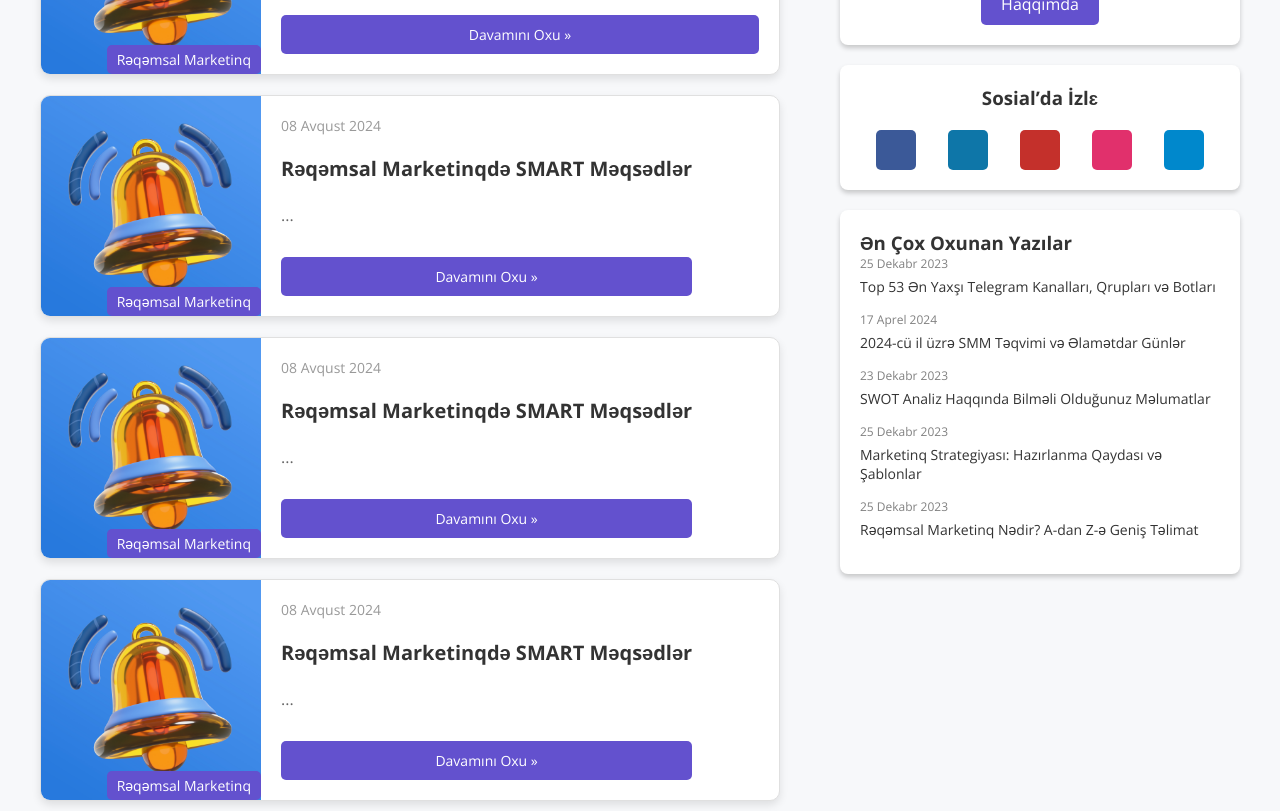
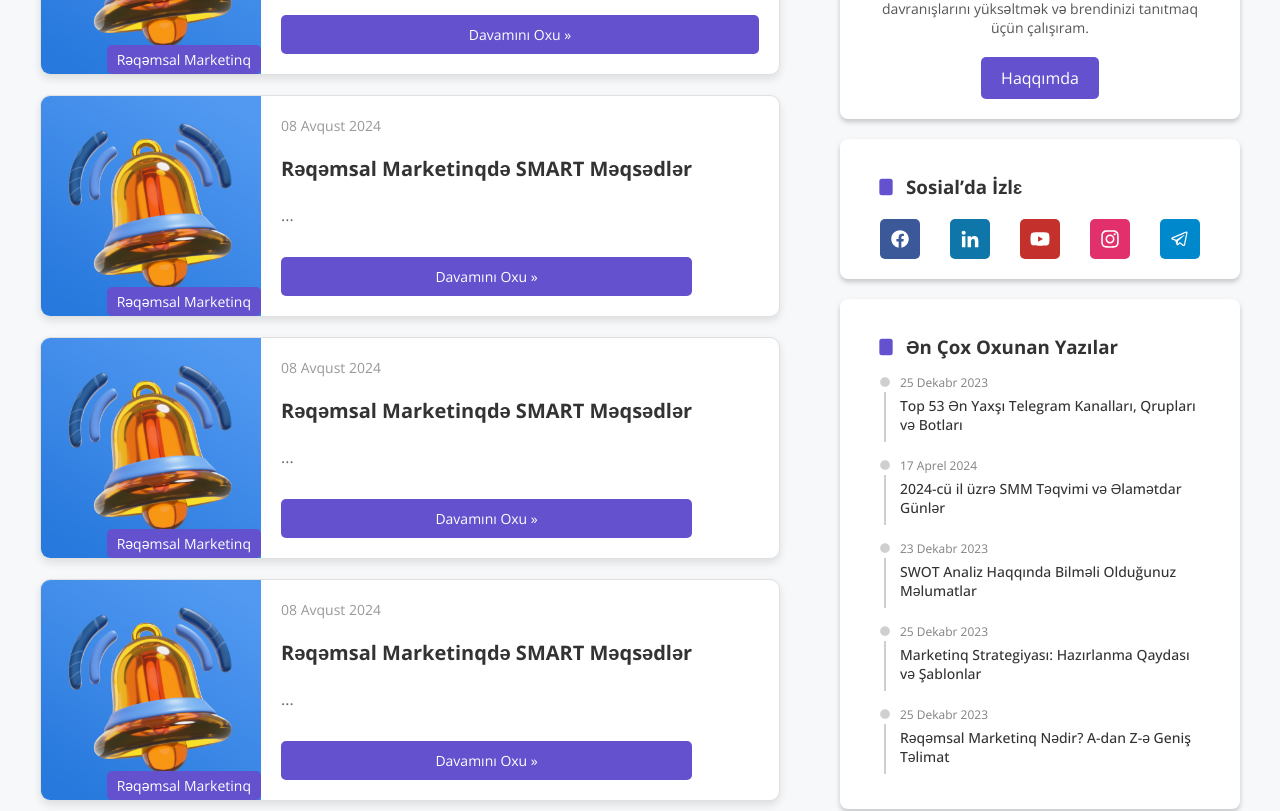
Before and after one commit to mlalayev/AdHoven, a React (Vite) app: page / in a window 1280 px wide. Shown: the part 1380-2191 px from the top of the page. Built offline with nearby package versions, Linux system fonts and the light colour scheme; no server answers.

Commit message:
my commit

```diff
--- /dev/null
+++ b/MostReadTopics.json
@@ -0,0 +1,22 @@
+[
+    {
+        "date": "25 Dekabr 2023",
+        "title": "Top 53 Ən Yaxşı Telegram Kanalları, Qrupları və Botları"
+    },
+    {
+        "date": "17 Aprel 2024",
+        "title": "2024-cü il üzrə SMM Təqvimi və Əlamətdar Günlər"
+    },
+    {
+        "date": "23 Dekabr 2023",
+        "title": "SWOT Analiz Haqqında Bilməli Olduğunuz Məlumatlar"
+    },
+    {
+        "date": "25 Dekabr 2023",
+        "title": "Marketinq Strategiyası: Hazırlanma Qaydası və Şablonlar"
+    },
+    {
+        "date": "25 Dekabr 2023",
+        "title": "Rəqəmsal Marketinq Nədir? A-dan Z-ə Geniş Təlimat"
+    }
+]
--- a/src/Components/MainPage/MainPage-MostRead/MostRead.css
+++ b/src/Components/MainPage/MainPage-MostRead/MostRead.css
@@ -1,30 +1,76 @@
 .posts-card {
+    margin: auto;
+    padding: 20px 40px;
     max-width: 400px;
-    margin: auto;
-    padding: 20px;
-    box-shadow: 0px 3px 5px rgba(0, 0, 0, 0.2);
     border-radius: 8px;
     background-color: white;
+    box-shadow: 0px 3px 5px rgba(0, 0, 0, 0.2);
 }
 
 .post-list {
+    margin: 0;
+    padding: 0;
     list-style: none;
-    padding: 0;
 }
 
-.post-list li {
-    margin-bottom: 15px;
+.post-item {
+    display: flex;
+    position: relative;
+    margin-bottom: 20px;
+    align-items: flex-start;
+    transition: color 0.3s ease;
 }
 
-.post-list li span {
+.timeline {
+    display: flex;
+    position: relative;
+    margin-right: 10px;
+    align-items: center;
+    flex-direction: column;
+}
+
+.dot-icon {
+    margin-top: 3px;
+    font-size: 10px;
+    transition: color 0.3s ease;
+    color: rgba(128, 128, 128, 0.375); /* Initial color of the dot */
+}
+
+.line {
+    width: 2px;
+    height: 50px; /* Adjust height to the spacing between dots */
+    margin-top: 5px;
+    background-color: rgba(128, 128, 128, 0.375);
+    margin-bottom: -5px; /* Adjust margin to align the line correctly */
+}
+
+.spanicon {
+    gap: 10px;
+    display: flex;
+    margin: 15px 0;
+    margin-left: -4px;
+    align-items: center;
+}
+
+.post-item:hover .dot-icon {
+    color: #6351CE; /* Color change of the dot on hover */
+}
+
+.post-content span {
     display: block;
     font-size: 12px;
     color: gray;
     margin-bottom: 5px;
 }
 
-.post-list li p {
+.post-content p {
     font-size: 14px;
     color: #333;
+    font-weight: 500;
     margin: 0;
+    transition: color 0.3s ease;
 }
+
+.post-item:hover p {
+    color: #6351CE; /* Text color change on hover */
+}
--- a/src/Components/MainPage/MainPage-MostRead/MostRead.tsx
+++ b/src/Components/MainPage/MainPage-MostRead/MostRead.tsx
@@ -1,31 +1,33 @@
-import React from 'react';
+import React, { useState } from 'react';
 import './MostRead.css';
+import { FaCircle } from 'react-icons/fa';
+import MostReadTopics from '../../../../MostReadTopics.json';
+import { TbRectangleVerticalFilled } from "react-icons/tb";
+
+interface Post {
+    date: string;
+    title: string;
+}
 
 const MostRead: React.FC = () => {
+    const [posts] = useState<Post[]>(MostReadTopics);
+
     return (
         <div className="posts-card">
-            <h3>Ən Çox Oxunan Yazılar</h3>
+            <span className='spanicon'><TbRectangleVerticalFilled color='#6351CE' size={20} /><h3>Ən Çox Oxunan Yazılar</h3></span>
             <ul className="post-list">
-                <li>
-                    <span>25 Dekabr 2023</span>
-                    <p>Top 53 Ən Yaxşı Telegram Kanalları, Qrupları və Botları</p>
-                </li>
-                <li>
-                    <span>17 Aprel 2024</span>
-                    <p>2024-cü il üzrə SMM Təqvimi və Əlamətdar Günlər</p>
-                </li>
-                <li>
-                    <span>23 Dekabr 2023</span>
-                    <p>SWOT Analiz Haqqında Bilməli Olduğunuz Məlumatlar</p>
-                </li>
-                <li>
-                    <span>25 Dekabr 2023</span>
-                    <p>Marketinq Strategiyası: Hazırlanma Qaydası və Şablonlar</p>
-                </li>
-                <li>
-                    <span>25 Dekabr 2023</span>
-                    <p>Rəqəmsal Marketinq Nədir? A-dan Z-ə Geniş Təlimat</p>
-                </li>
+                {posts.map((post, index) => (
+                    <li key={index} className="post-item">
+                        <div className="timeline">
+                            <FaCircle className="dot-icon" />
+                            {index !== posts.length && <div className="line"></div>}
+                        </div>
+                        <div className="post-content">
+                            <span>{post.date}</span>
+                            <p>{post.title}</p>
+                        </div>
+                    </li>
+                ))}
             </ul>
         </div>
     );
--- a/src/Components/MainPage/MainPage-Profile/Profile.css
+++ b/src/Components/MainPage/MainPage-Profile/Profile.css
@@ -1,7 +1,7 @@
 .card {
     max-width: 400px;
     margin: auto;
-    padding: 20px;
+    padding: 20px 40px;
     text-align: center;
     box-shadow: 0px 3px 5px rgba(0, 0, 0, 0.2);
     border-radius: 8px;
--- a/src/Components/MainPage/MainPage-Profile/Profile.tsx
+++ b/src/Components/MainPage/MainPage-Profile/Profile.tsx
@@ -1,15 +1,19 @@
 import React from 'react';
 import './Profile.css';
+import profilepicture from '../../../assets/profilepicture.jpg'
+import { TbRectangleVerticalFilled } from "react-icons/tb";
 
 const Profile: React.FC = () => {
     return (
         <div className="card">
+            <span className='spanicon'><TbRectangleVerticalFilled color='#6351CE' size={20} /><h3>Haqqimda</h3></span>
+
             <img
-                src="/path-to-image/image.png"
-                alt="Elvin Paşa"
+                src={profilepicture}
+                alt="Yusif Muradlı"
                 className="avatar"
             />
-            <h2>Elvin Paşa</h2>
+            <h2>Yusif Muradlı</h2>
             <p className="title">Rəqəmsal Marketoloq</p>
             <p className="description">
                 Şirkətlərin biznes məqsədlərinə çatmaları üçün rəqəmsal marketing kanalları üzrə strategiyalar hazırlayıram.
--- a/src/Components/MainPage/MainPage-Social/Social.css
+++ b/src/Components/MainPage/MainPage-Social/Social.css
@@ -1,7 +1,7 @@
 .social-card {
     max-width: 400px;
     margin: auto;
-    padding: 20px;
+    padding: 20px 40px;
     text-align: center;
     box-shadow: 0px 3px 5px rgba(0, 0, 0, 0.2);
     border-radius: 8px;
@@ -11,7 +11,7 @@
 
 .icons {
     display: flex;
-    justify-content: space-around;
+    justify-content: space-between;
     margin-top: 20px;
 }
 
@@ -23,6 +23,12 @@
     border-radius: 5px;
 }
 
+.icons .icon{
+    display: flex;
+    align-items: center;
+    justify-content: center;
+}
+
 .icon.facebook { background-color: #3b5998; }
 .icon.linkedin { background-color: #0e76a8; }
 .icon.youtube { background-color: #c4302b; }
--- a/src/Components/MainPage/MainPage-Social/Social.tsx
+++ b/src/Components/MainPage/MainPage-Social/Social.tsx
@@ -1,16 +1,23 @@
 import React from 'react';
 import './Social.css';
+import { IoLogoFacebook } from "react-icons/io5";
+import { GrLinkedinOption } from "react-icons/gr";
+import { FaYoutube } from "react-icons/fa6";
+import { FaInstagram } from "react-icons/fa6";
+import { LiaTelegramPlane } from "react-icons/lia";
+import { TbRectangleVerticalFilled } from "react-icons/tb";
 
 const Social: React.FC = () => {
     return (
         <div className="social-card">
-            <h3>Sosial’da İzlɛ</h3>
+            <span className='spanicon'><TbRectangleVerticalFilled color='#6351CE' size={20} /><h3>Sosial’da İzlɛ</h3></span>
+
             <div className="icons">
-                <a href="#facebook" className="icon facebook"></a>
-                <a href="#linkedin" className="icon linkedin"></a>
-                <a href="#youtube" className="icon youtube"></a>
-                <a href="#instagram" className="icon instagram"></a>
-                <a href="#telegram" className="icon telegram"></a>
+                <a href="#facebook" className="icon facebook"><IoLogoFacebook color='white' size={20} /></a>
+                <a href="#linkedin" className="icon linkedin"><GrLinkedinOption color='white' size={20} /></a>
+                <a href="#youtube" className="icon youtube"><FaYoutube color='white' size={20} /></a>
+                <a href="#instagram" className="icon instagram"><FaInstagram color='white' size={20} /></a>
+                <a href="#telegram" className="icon telegram"><LiaTelegramPlane color='white' size={20} /></a>
             </div>
         </div>
     );
```
Also changed, not shown: src/assets/profilepicture.jpg (added).
